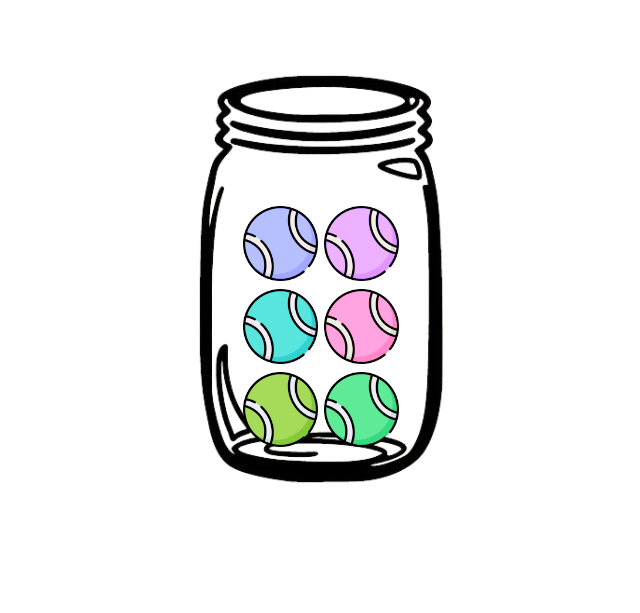
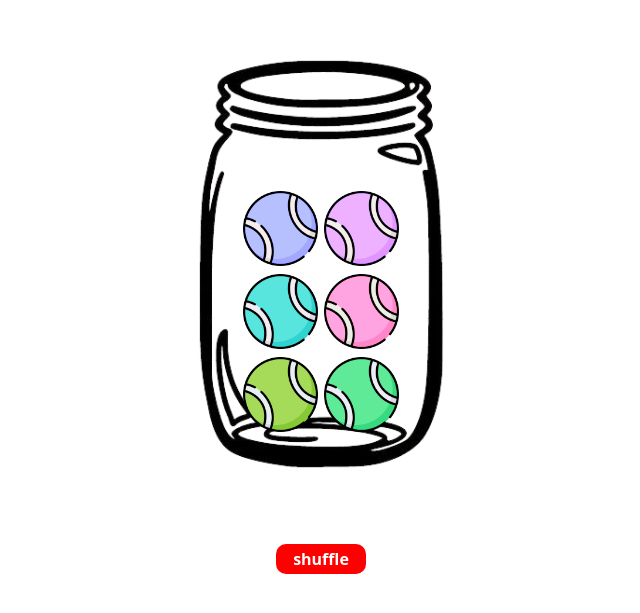
Before and after one commit to ThangaSaravana/lot, a React (Create React App) app: page / in a window 1280 px wide. Shown: the part 121-734 px from the top of the page, without its empty margins (319-959 px from the left). Built offline with nearby package versions, Linux system fonts and the light colour scheme.

Commit message:
added button

```diff
--- a/src/App.js
+++ b/src/App.js
@@ -6,6 +6,7 @@ import { useState, useEffect } from "react";
 function App() {
   const [classnam, setClassNam] = useState("");
   const [currindex, setCurrIndex] = useState(0);
+  const [bgColor, setBgColor] = useState("red");
 
   const [arr, setArr] = useState(["A", "B", "C", "D", "E", "F"]);
 
@@ -34,6 +35,11 @@ function App() {
     shuffleArr(arr, 1);
     shuffleArr(ballsarr, 2);
   }, []);
+
+  const handleclick = () => {
+    setBgColor(bgColor === "red" ? "blue" : "red");
+    window.location.reload();
+  };
 
   const shuffleArr = (val, id) => {
     let nwarr = [...val];
@@ -74,6 +80,7 @@ function App() {
       style={{
         height: "100vh",
         display: "flex",
+        flexDirection: "column",
         justifyContent: "center",
         alignItems: "center",
       }}
@@ -173,6 +180,26 @@ function App() {
           </div>
         </div>
       </div>
+
+      <div
+        style={{
+          width: "90px",
+          height: "30px",
+          backgroundColor: bgColor,
+          borderRadius: "10px",
+          display: "flex",
+          justifyContent: "center",
+          alignItems: "center",
+          cursor: "pointer",
+          color: "white",
+          fontWeight: "bold",
+          userSelect: "none",
+        }}
+        onClick={() => handleclick()}
+      >
+        shuffle
+      </div>
+
       {/* <!-- Modal --> */}
       <div
         className="modal fade"
```
